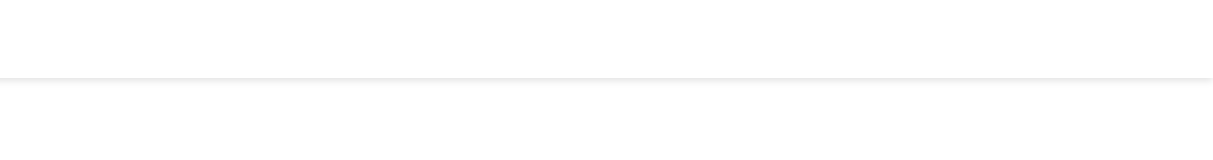
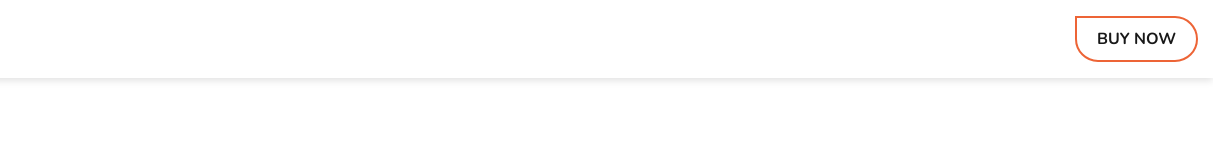
Before and after one commit to refactor-project-crafting/pets, a website: page public/index.html in a window 1280 px wide. Shown: the full height of the page, 67-1280 px from the left. Drawn offline with nearby package versions, Linux system fonts and the light colour scheme.

Commit message:
Create 'Buy now' button

```diff
--- a/public/index.html
+++ b/public/index.html
@@ -7,17 +7,24 @@
   <meta name="description" content="The best shop for your pet's accesories">
   <link rel="shortcut icon" href="images/logo2.png" type="image/png">
   <title>Pets World</title>
+  <link rel="preconnect" href="https://fonts.googleapis.com">
+  <link rel="preconnect" href="https://fonts.gstatic.com" crossorigin>
+  <link href="https://fonts.googleapis.com/css2?family=Nunito:ital,wght@0,200..1000;1,200..1000&display=swap"
+    rel="stylesheet">
   <link rel="stylesheet" href="styles/styles.css">
 </head>
 
 <body>
   <header class="main-header">
     <img class="logo" src="images/logo2.png" alt="Shop logo">
-    <button class="burger">
+    <button class="burger" aria-label="Navigation menu">
       <span class="burger-line"></span>
       <span class="burger-line"></span>
       <span class="burger-line"></span>
     </button>
+    <a href="buy-now" class="button">
+      Buy now
+    </a>
   </header>
 </body>
 
--- a/public/styles/styles.css
+++ b/public/styles/styles.css
@@ -1,9 +1,16 @@
+:root {
+  --brand-color: #ed6436;
+  --secondary-color: #fff;
+}
+
 * {
   box-sizing: border-box;
 }
 
 body {
   margin: 0;
+  font-family: Nunito, sans-serif;
+  color: #181818;
 }
 
 button {
@@ -11,6 +18,8 @@
   border: none;
   padding: 0;
   cursor: pointer;
+  font: inherit;
+  color: inherit;
 }
 
 .main-header {
@@ -44,3 +53,29 @@
   height: 2px;
   background-color: #000;
 }
+
+.button {
+  text-transform: uppercase;
+  background-color: var(--secondary-color);
+  border: 2px solid var(--brand-color);
+  border-radius: 30px;
+  border-top-left-radius: 0;
+  padding: 10px 20px;
+  font-weight: bold;
+  text-decoration: none;
+  color: inherit;
+  transition: all 0.4s;
+
+  &:hover {
+    background-color: var(--brand-color);
+    color: var(--secondary-color);
+  }
+}
+
+.main-header .button {
+  display: none;
+
+  @media (width >= 500px) {
+    display: inline-block;
+  }
+}
```
